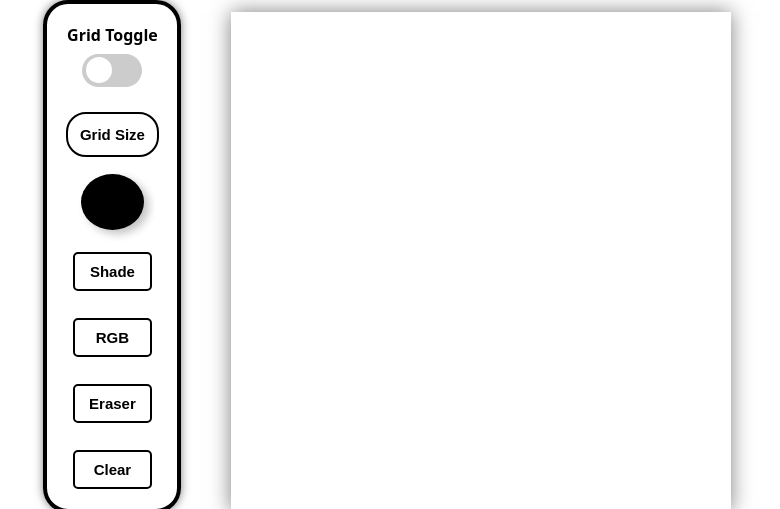
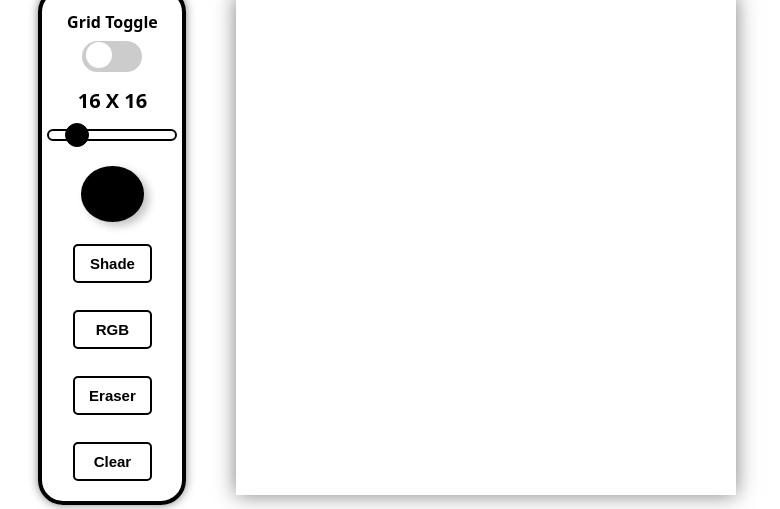
Before and after one commit to JoeyCorbett/Etch-a-Sketch, a plain HTML site: page index.html in a window 1280 px wide. Shown: the part 168-677 px from the top of the page, without its empty margins (202-982 px from the left). Drawn offline with Linux system fonts and the light colour scheme.

Commit message:
Add slider for graph size
Instead of having to type a grid input and deal with user error a slider makes the project much more user friendly and easy to use. Implemented using change event listeners to process the graph size but a constant event listener for the size span above to make choosing much more predictable.

```diff
--- a/index.html
+++ b/index.html
@@ -17,7 +17,8 @@
                 <input type="checkbox">
                 <span class="slider round"></span>
             </label>
-            <button class="gridBtn">Grid Size</button>
+            <span class="size-tag"></span>
+            <input type="range" min="1" max="100" value="16" class="slider-grid">
             <input type="color" id="colorPicker" class="colorBtn styled">
             <button id="drawTools" class="shadeBtn styled">Shade</button>
             <button id="drawTools" class="rgbBtn styled">RGB</button>
@@ -26,7 +27,7 @@
         </div>
         <div class="game-container">
             <h1 class="header">Etch-a-Sketch</h1>
-            <span class="size-tag"></span>
+
             <div class="grid-container">
                 <!--Grid-->
             </div>
--- a/script.js
+++ b/script.js
@@ -1,5 +1,5 @@
 const container = document.querySelector(".grid-container");
-const gridBtn = document.querySelector(".gridBtn");
+const gridSlider = document.querySelector(".slider-grid");
 const sizeTag = document.querySelector(".size-tag");
 const toggleSlider = document.querySelector(".grid-toggle input");
 const rgbBtn = document.querySelector(".rgbBtn");
@@ -67,25 +67,16 @@ let boxes = document.querySelectorAll(".box");
 
 createGrid(gridSize);
 
-gridBtn.addEventListener("click", () => {
-    while (true) {
-        let gridSize = prompt("Enter Grid Size (1-100): ");
-        if (gridSize === null || gridSize === "") {
-            return;
-        }
-        else if (gridSize > 100 || gridSize < 1) {
-            alert("Grid Size: 1-100");
-        } else if (isNaN(gridSize)) {
-            alert("Must be a positive number")
-        }
-        else {
-            while (container.hasChildNodes()) {
-                container.removeChild(container.firstChild);
-            }
-            createGrid(gridSize);
-            return;
-        }
+gridSlider.addEventListener("input", () => {
+    let v = gridSlider.value;
+    sizeTag.textContent = `${v} X ${v}`;
+});
+
+gridSlider.addEventListener("change", () => {
+    while (container.hasChildNodes()) {
+        container.removeChild(container.firstChild);
     }
+    createGrid(gridSlider.value);
 });
 
 toggleSlider.addEventListener("change", () => {
--- a/styles.css
+++ b/styles.css
@@ -30,29 +30,33 @@ body {
 
 .header {
     font-size: 45px;
-    margin-bottom: 4px;
+    margin-bottom: 18px;
 }
 
 .box {
     background-color: white;
 }
 
-.gridBtn {
-    margin-bottom: 20px;
-    font-weight: bold;
-    font-size: 15px;
-    border: 2px solid black;
-    padding: 12px;
-    margin-top: 25px;
-    border-radius: 20px;
-    background-color: rgb(255, 255, 255);
-    transition: background-color 0.3s, transform 0.2s ease;
-    margin-bottom: 2px;
+.slider-grid {
+  appearance: none;
+  width: 90%;
+  height: 8px;
+  background: #ffffff ;
+  border: 2px solid black;
+  border-radius: 50px;
+  margin: 10px;
 }
 
-.gridBtn:hover {
-    transform: scale(1.02);
+.slider-grid::-webkit-slider-thumb {
+appearance: none;
+width: 24px;
+height: 24px;
+border-radius: 50%;
+background: #000000;
+cursor: pointer;
+border: 1px solid black;
 }
+
 
 #colorPicker {
   -webkit-appearance: none;
@@ -102,9 +106,9 @@ body {
 }
 
 .size-tag {
-    font-size: 23px;
+    font-size: 20px;
     font-weight: bold;
-    margin-bottom: 15px;
+    margin-bottom: 5px;
 }
 
 .side-container {
@@ -114,10 +118,10 @@ body {
     align-items: center;
     border: 4px solid black;
     border-radius: 25px;
-    height: 505px; /* 492 */
-    width: 130px;
+    height: 510px; /* 492 */
+    width: 140px;
     margin-right: 50px;
-    margin-top: 65px;
+    margin-top: 43px;
     box-shadow: 0 0 10px rgba(0, 0, 0, 0.5);
 }
 
@@ -139,7 +143,7 @@ footer p{
 }
 
 .fa-brands:hover {
-    transform: rotate(360deg) scale(1.2);
+    transform: rotate(360deg) scale(1.2);)
 }
 
 
@@ -157,6 +161,7 @@ footer p{
     display: inline-block;
     width: 60px;
     height: 34px;
+    margin-bottom: 15px;
   }
 
   .grid-toggle input {
```
